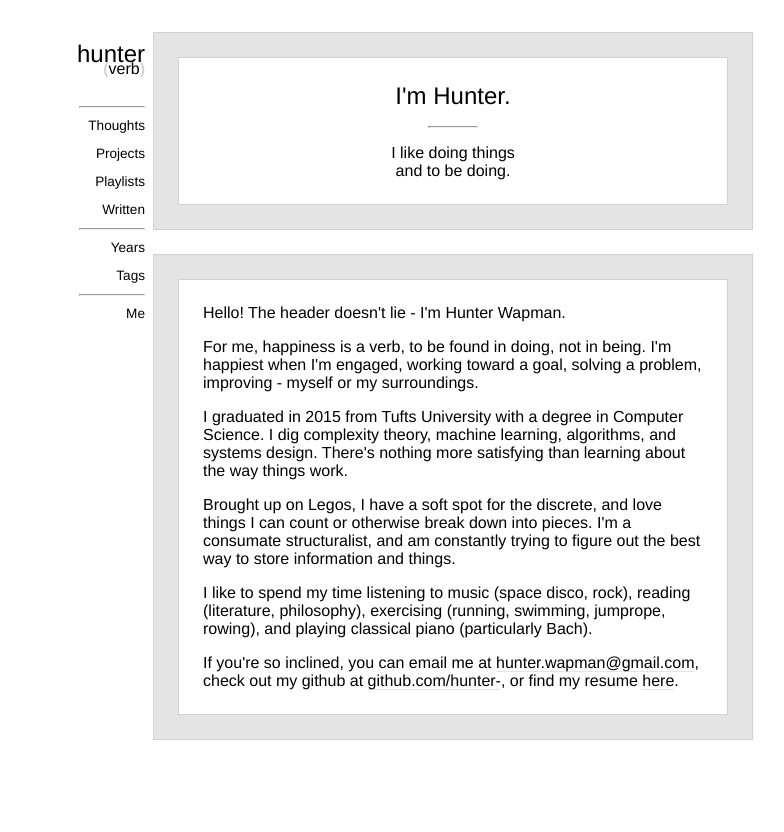
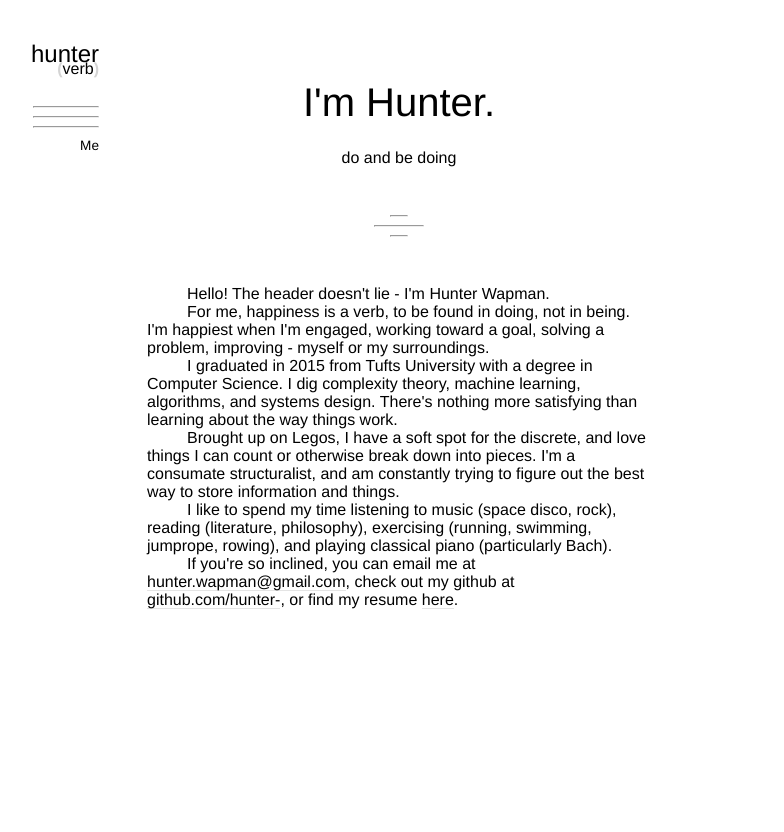
Before and after one commit to hneutr/hv-flask, a Flask app: page /me.html in a window 1280 px wide. Shown: the whole page, without its empty margins (241-1025 px from the left). Before the commit the page ends 740 px from the top, so only its background shows below. Run offline with Flask 2, Linux system fonts and the light colour scheme; parts of the project's set-up code (start-up, migrations or seed data) failed here and were passed over.

Commit message:
v3, many changes

```diff
--- /dev/null
+++ b/config.yaml
@@ -0,0 +1,10 @@
+directories:
+    prepages: prepages
+kinds:
+    - Thoughts
+    - Playlists
+    - Projects
+    - Written
+metas:
+    - Tags
+    - Years
--- a/requirements.txt
+++ b/requirements.txt
@@ -1,4 +1,3 @@
-BeautifulSoup==3.2.1
 Flask==0.10.1
 Flask-Cors==1.10.3
 Flask-FlatPages==0.6
--- a/static/style.css
+++ b/static/style.css
@@ -21,9 +21,22 @@ html, body {
     flex-direction: row;
     -webkit-box-orient: horizontal;
 }
-.contrast {
-    background: #e4e4e4;
-    border: 1px solid #d1d1d1;
+
+/******************                Variables                ********************/
+:root {
+	--nav-wrapper-order: 1;
+	--content-wrapper-order: 2;
+	--content-margin: 3rem;
+	--blurb-width: 60%;
+}
+
+@media (max-width: 800px) {
+	:root {
+		--nav-wrapper-order: 2;
+		--content-wrapper-order: 1;
+		--content-margin: 1.5rem;
+		--blurb-width: 80%;
+	}
 }
 
 /******************                Desktop                ********************/
@@ -33,14 +46,12 @@ html, body {
         -webkit-box-orient: horizontal;
         justify-content: center;
         -webkit-box-pack: center;
+		margin-top: 2rem;
     }
     #nav {
-        order: 1;
         align-items: flex-end;
         -webkit-box-align: end;
-        width: 100px;
-        margin-top: 2.5rem;
-        margin-right: .5rem;
+		width: 0;
     }
     #nav hr {
         margin: .25rem 0;
@@ -49,14 +60,11 @@ html, body {
         text-align: right;
     }
     #content-wrapper {
-        order: 2;
-        margin-top: 2rem;
         width: 600px;
-        margin-bottom: 2rem;
     }
     #kinds,
     #about,
-    #meta {
+    #metas {
         align-items: flex-end;
         -webkit-box-align: end;
     }
@@ -64,13 +72,10 @@ html, body {
         margin: 0;
         float: right;
     }
-    #page-intro,
-    .stub,
-    #page-body,
-    #pagination div {
-        margin: 1.5rem;
-        padding: 1.5rem;
-    }
+	#third-wrapper {
+		order: 3;
+		flex-grow: 1;
+	}
 }
 
 /******************                 Mobile                ********************/
@@ -118,38 +117,52 @@ html, body {
     display: -ms-flexbox;
     display: flex;
 }
-#page-intro,
-.stub,
-#page-body,
-#pagination div {
-    background: #ffffff;
-    border: 1px solid #d1d1d1;
+#content-wrapper {
+	order: var(--content-wrapper-order);
 }
-#page-intro, .stub {
-    text-align: center;
+#nav-wrapper {
+	flex-direction: row-reverse;
+	-webkit-flex-direction: row-reverse;
+	order: var(--nav-wrapper-order);
+	flex-grow: 1;
 }
-#pagination.middle {
+#pagination {
     justify-content: space-between;
     -webkit-box-pack: justify;
 }
-#pagination.right {
-    justify-content: flex-end;
-    float: right;
-}
-#pagination.left {
-    justify-content: flex-start;
-    float: left;
-}
-#pagination div {
+div #pagination {
     padding: 1rem;
-    margin-top: 0;
+	margin: 2rem 1rem 1rem 1rem;
 }
 .page-content {
     text-align: left;
 }
 
+/* testing pagination stuff*/
+/* need to add in safari code */
+#pagination {
+	justify-content: center;
+}
+#pagination-separator {
+	text-align: center;
+	padding: 0;
+	margin: 0;
+	flex-grow: 0;
+	flex-basis: 10%;
+}
+#pagination div.left {
+	text-align: right;
+	flex-grow: 1;
+	flex-basis: 45%;
+}
+#pagination div.right {
+	flex-grow: 1;
+	flex-basis: 45%;
+}
+
 /******************             Nav and Header                ****************/
 #header {
+	margin-top: .5rem;
     margin-bottom: 1.5rem;
 }
 #header p {
@@ -183,39 +197,89 @@ html, body {
     font-size: .85rem;
 }
 
+#content {
+	margin: var(--content-margin);
+}
+
 /******************                Elements                *******************/
-#page-intro h1,
-#page-intro h3,
-.stub h2 {
-    margin: 0;
+#page-intro {
+	text-align: center;
+	padding: 1.5rem 0 1.5rem 0;
 }
-#page-intro h1,
-.stub h2 {
-    font-weight: 300;
-    font-size: 1.5rem;
+#page-intro h1 {
+	font-size: 2.5rem;
+	font-weight: 200;
+	margin: 1.5rem var(--content-margin);
 }
 #page-intro h3 {
+	margin: 0;
     font-weight: 200;
     font-size: 1rem;
+	margin-bottom: 1.5rem;
 }
 
 hr {
     width: 40%;
     margin: 2rem auto;
 }
-#page-intro hr,
+hr.stubspacer {
+	width: 40%;
+	margin: 3rem auto;
+}
+
+#header-body-split hr.small {
+	width: 1rem;
+	margin: 0 auto;
+}
+#header-body-split hr.large {
+	width: 3rem;
+	margin: .5rem auto;
+}
+.stub {
+	text-align: center;
+}
 .stub hr {
     width: 3rem;
     margin: 1rem auto;
 }
+.stub h2 {
+    margin: 0;
+    font-weight: 300;
+    font-size: 1.5rem;
+}
 
-.meta p {
+.blurb {
+	width: var(--blurb-width);
+	margin: 1.5rem auto 0 auto;
+}
+.blurb p {
     margin: 0;
     font-size: .8rem;
 }
+.blurb div.info {
+	order: 1;
+	justify-content: space-between;
+}
+.blurb div.info div.context {
+	flex-grow: 2;
+}
+.blurb div.info div.context p {
+	text-align: left;
+	margin: 0;
+}
+.blurb div.description {
+	order: 3;
+	margin-top: 1.5rem;
+}
+
 p.spacer {
     margin: 0;
     margin-top: 1.5rem;
+}
+
+#page-body p {
+	margin: 0 auto;
+	text-indent: 2.5rem;
 }
 #page-body p:first-child {
     margin-top: 0;
--- a/templates/404.html
+++ b/templates/404.html
@@ -6,7 +6,10 @@
 
 {% block intro %}
     <h1> 404 </h1>
-    <hr>
+    <p class="spacer">
     <h3>Nothing to see here.</h3>
     <h3>Move along.</h3>
 {% endblock intro %}
+
+{% block content %}
+{% endblock content %}
--- a/templates/_includes/_pagelist.html
+++ b/templates/_includes/_pagelist.html
@@ -11,6 +11,6 @@
 		{% endif %}
     </div>
     {% if not loop.last %}
-    <p class="spacer"></p>
+		<hr class="stubspacer">
     {% endif %}
 {% endfor %}
--- a/templates/about.html
+++ b/templates/about.html
@@ -1,13 +1,6 @@
 {% extends 'base.html' %}
 
 {% block title %}me | hunter (verb){% endblock title %}
-
-{% block intro %}
-<h1>I'm Hunter.</h1>
-<hr>
-<h3>I like doing things</h3>
-<h3>and to be doing.</h3>
-{% endblock intro %}
 
 {% block content %}
 <div id="page-body">
--- a/templates/base.html
+++ b/templates/base.html
@@ -9,34 +9,28 @@
 </head>
 <body>
     <div id="main">
+		<div id="nav-wrapper" class="flex-column">
 			<div id="nav" class="flex-column">
 				<a id="header" href="{{ url_for("index") }}">
 					<p class="title">hunter</p>
 					<p class="subtitle">(<span>verb</span>)</p>
 				</a>
+				{% block navlinks %}
 				<hr>
 				<div id="kinds" class="flex-column">
-                {% with url=url_for('kind', kind='Thoughts'), text='Thoughts' %}
+					{% for kind in kinds %}
+						{% with url=url_for('kind', kind=kind), text=kind %}
 							{% include "_includes/_navlink.html" %}
 						{% endwith %}
-                {% with url=url_for('kind', kind='Projects'), text='Projects' %}
+					{% endfor %}
+				</div>
+				<hr>
+				<div id="metas" class="flex-column">
+					{% for meta in metas %}
+						{% with url=url_for(meta|lower), text=meta %}
 								{% include "_includes/_navlink.html" %}
 							{% endwith %}
-                {% with url=url_for('kind', kind='Playlists'), text='Playlists' %}
-                    {% include "_includes/_navlink.html" %}
-                {% endwith %}
-                {% with url=url_for('kind', kind='Written'), text='Written' %}
-                    {% include "_includes/_navlink.html" %}
-                {% endwith %}
-            </div>
-            <hr>
-            <div id="meta" class="flex-column">
-                {% with url=url_for('years'), text='Years' %}
-                    {% include "_includes/_navlink.html" %}
-                {% endwith %}
-                {% with url=url_for('tags'), text='Tags' %}
-                    {% include "_includes/_navlink.html" %}
-                {% endwith %}
+						{% endfor %}
 				</div>
 				<hr>
 				<div id="about" class="flex-column">
@@ -44,17 +38,24 @@
 						{% include "_includes/_navlink.html" %}
 					{% endwith %}
 				</div>
+				{% endblock navlinks %}
+			</div>
 		</div>
         <div id="content-wrapper" class="flex-column">
-            <div class="contrast">
 			<div id="page-intro">
 				{% block intro %}
 					<h1>I'm Hunter.</h1>
+					<h3>do and be doing</h3>
 				{% endblock intro %}
 			</div>
+
+			<div id="header-body-split">
+				<hr class="small">
+				<hr class="large">
+				<hr class="small">
 			</div>
-            <p class="spacer"></p>
-            <div class="contrast">
+
+			<div id="content">
 				{% block content %}
 				<div id="page-body">
 					Niente.
@@ -62,6 +63,7 @@
 				{% endblock content %}
 			</div>
         </div>
+		<div id="third-wrapper"></div>
     </div>
 </body>
 </html>
--- a/templates/tags.html
+++ b/templates/tags.html
@@ -9,7 +9,7 @@
 {% endblock intro %}
 
 {% block content %}
-    <div id="page-body">
+    <div id="page-body" class="word-list">
         {% for tag in tags %}
             <p><a href="{{ url_for('tag', tag=tag) }}">{{ tag }}</a></p>
         {% endfor %}
--- a/templates/years.html
+++ b/templates/years.html
@@ -9,7 +9,7 @@
 {% endblock intro %}
 
 {% block content %}
-    <div id="page-body">
+    <div id="page-body" class="word-list">
         {% for year in years %}
             <p><a href="{{ url_for('year', year=year) }}">{{ year }}</a></p>
         {% endfor %}
```
Also changed, not shown: other parts of static/style.css (+22 -9 lines), run.py (+104 -45 lines), selfexplanation.txt (added, +34 -0 lines), templates/_includes/_list.html (deleted, +0 -15 lines), templates/_includes/_pageintro.html (+40 -24 lines), templates/_includes/_writtenintro.html (added, +11 -0 lines), templates/_macros/paginate.html (+14 -14 lines), templates/independent_page.html (added, +18 -0 lines), templates/index.html (+0 -7 lines), 1 other file. Lines whose indentation alone changed are shown as unchanged.
